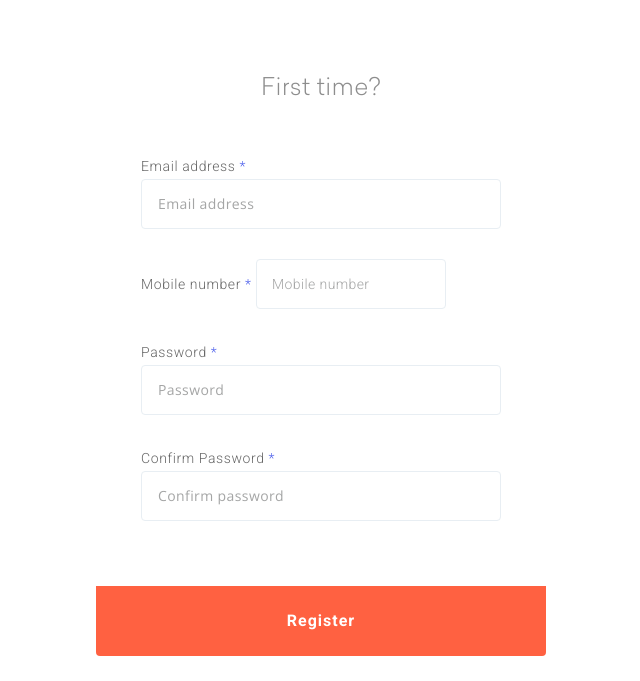
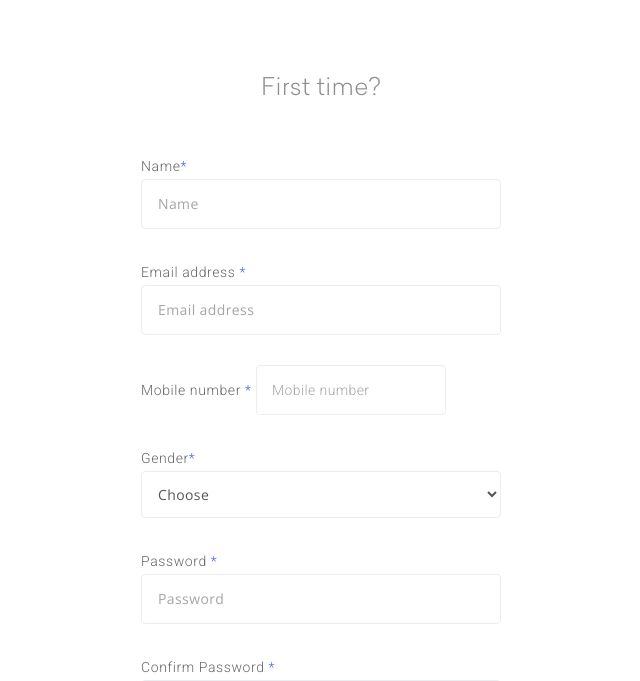
Before and after one commit to voragantivenugopal/athleat, a Django app: page /login/ in a window 1280 px wide. Shown: the part 801-1482 px from the top of the page, without its empty margins (319-959 px from the left). Run offline with Django 3.2, Linux system fonts and the light colour scheme; some libraries are stand-ins or nearby versions.

Commit message:
addedname and gender fields

```diff
--- a/static/templates/login.html
+++ b/static/templates/login.html
@@ -28,7 +28,7 @@
 
 								<p class="woocommerce-form-row woocommerce-form-row--wide form-row form-row-wide fooderyfit-form-input">
 									<!--<label for="username">Username or email address <span class="required">*</span></label>-->
-									<input type="email" class="woocommerce-Input woocommerce-Input--text input-text" name="email" placeholder="Username or email address" id="email" value="" />
+									<input type="email" class="woocommerce-Input woocommerce-Input--text input-text" name="email" placeholder="Email" id="email" value="" />
 								</p>
 								<p class="woocommerce-form-row woocommerce-form-row--wide form-row form-row-wide fooderyfit-form-input">
 									<!--<label for="password">Password <span class="required">*</span></label>-->
@@ -60,6 +60,10 @@
 						<form method="post" class="register" id="registerform" action="/register/">
 
 							{% csrf_token %}
+							<p class="woocommerce-form-row woocommerce-form-row--wide form-row form-row-wide fooderyfit-form-input">
+								<label for="reg_name">Name<span class="required">*</span></label>
+								<input type="text" class="woocommerce-Input woocommerce-Input--text input-text" name="regname" placeholder="Name" id="reg_name" value="" required/>
+							</p>
 
 							<p class="woocommerce-form-row woocommerce-form-row--wide form-row form-row-wide fooderyfit-form-input">
 								<label for="reg_email">Email address <span class="required">*</span></label>
@@ -69,7 +73,23 @@
 								<label for="reg_phone">Mobile number <span class="required">*</span></label>
 								<input type="number" class="woocommerce-Input woocommerce-Input--text input-text numr" name="phone" placeholder="Mobile number" id="reg_phone" maxlength="12" value="" required/>
 							</p>
+                            <p class="woocommerce-form-row woocommerce-form-row--wide form-row form-row-wide fooderyfit-form-input">
 
+                                <label for="reg_gender">Gender<span class="required">*</span></label>
+      <select class="woocommerce-Input woocommerce-Input--text input-text sel" name="gender" id="reg_gender">
+        <option value="0">Choose</option>
+        <option value="1">Male</option>
+        <option value="2">Female</option>
+
+      </select>
+
+
+
+
+
+								<!-- <label for="reg_gender">Gender<span class="required">*</span></label>
+								<input type="text" class="woocommerce-Input woocommerce-Input input-text" name="gender" placeholder="Name" id="reg_gender" value="" required/> -->
+							 </p>
 
 							<p class="woocommerce-form-row woocommerce-form-row--wide form-row form-row-wide fooderyfit-form-input">
 								<label for="reg_password">Password <span class="required">*</span></label>
@@ -118,7 +138,10 @@ rules: {
   required:true,
 
 },
+"gender":{
+  required:true,
 
+},
 "password":{
   required:true,
   minlength:6
@@ -202,6 +225,8 @@ rules: {
   minlength:10
 
 },
+
+"gender":{required:true,},
 "password": {
         required: true,
         minlength:6
@@ -218,7 +243,8 @@ rules: {
 messages:{
 "phone":{
 
-        minlength: "Please enter a valid mobile number"
+        minlength: "Please enter a valid mobile number",
+        maxlength: "Please enter a valid mobile number",
         },
 "password":{
 	    minlength:"Password must be atleast 6 characters long",
@@ -240,22 +266,24 @@ $(document).ready(function() {
 $("#submit").attr('disabled', 'disabled');
 $("form").keyup(function() {
 // To Disable Submit Button
-// $("#submit").attr('disabled', 'disabled');
+// $("#submit").attr('disableds', 'disabled');
 // Validating Fields
+var name = $("#reg_name").val();
 var email = $("#reg_email").val();
 var phone = $("#reg_phone").val();
+var gend = $("#reg_gender").val();
+// var gend =  $("#reg_gender option:selected").val();
 var password = $("#reg_password").val();
 var confirmpassword = $("#reg_confpassword").val();
 var filter = /^[\w\-\.\+]+\@[a-zA-Z0-9\.\-]+\.[a-zA-z0-9]{2,4}$/;
 var filter1 = /^[0-9-+]+$/;
 
-if ((!(email == "" || phone == "" || password =="" || confirmpassword=="") ) && ((filter.test(email)) && (filter1.test(phone))) && (phone.length<13) && (password.length>=6) && (confirmpassword.length>=6) && (confirmpassword== password)){
+if ((!(email == "" || name == "" || gend == 0 || phone == "" || password =="" || confirmpassword=="") ) && ((filter.test(email)) && (filter1.test(phone)))  && ((phone.length>9) && (phone.length<13)) && (password.length>=6) && (confirmpassword.length>=6) && (confirmpassword== password)){
 
 // To Enable Submit Button
 $("#submit").removeAttr('disabled');
 $("#submit").css({
 "cursor": "pointer",
-// "box-shadow": "1px 0px 6px #333"
 });
  }
 else{
--- a/static/wp-content/themes/salient-child/css/woocommerce.css
+++ b/static/wp-content/themes/salient-child/css/woocommerce.css
@@ -177,6 +177,11 @@
    .fooderyfit-login-container .woocommerce-Input.woocommerce-Input--text.input-text::-webkit-input-placeholder, .fooderyfit-register-container .woocommerce-Input.woocommerce-Input--text.input-text::-webkit-input-placeholder {color: rgba(27, 29, 31, 0.4);}
    .fooderyfit-login-container .woocommerce-Input.woocommerce-Input--text.input-text::-moz-placeholder, {color: rgba(27, 29, 31, 0.4);}
    .fooderyfit-login-container .woocommerce-Input.woocommerce-Input--text.input-text:-ms-input-placeholder, .fooderyfit-register-container .woocommerce-Input.woocommerce-Input--text.input-text:-ms-input-placeholder {color: rgba(27, 29, 31, 0.4);}
+   .fooderyfit-register-container .woocommerce-Input.woocommerce-Input--text.input-text.sel{
+    box-shadow:none !important;padding: 12px !important;
+   }
+
+
 
    .woocommerce form.login, .woocommerce form.register {padding: 0; margin: 0; border: none; border-radius: 0;}
    .fooderyfit-login-container .woocommerce-form__label.woocommerce-form__label-for-checkbox.inline {padding: 0 10%;}
```
